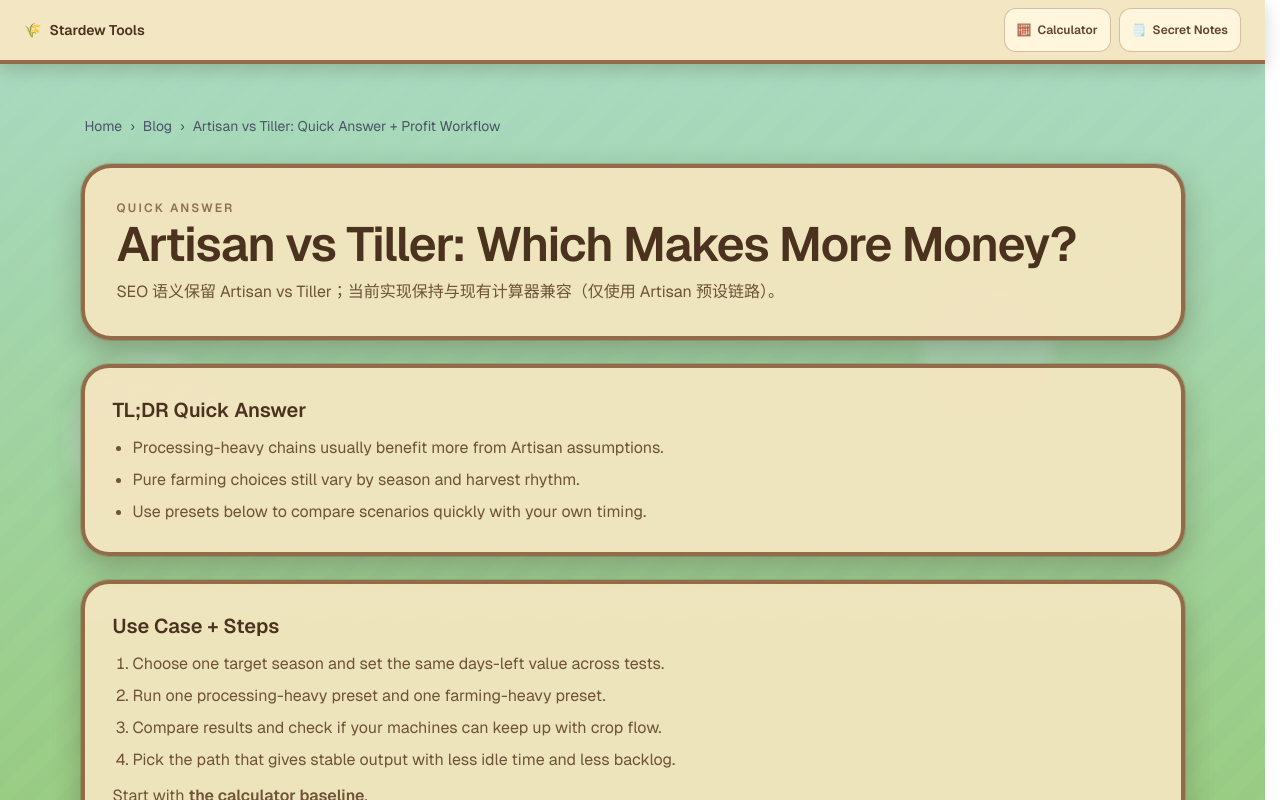
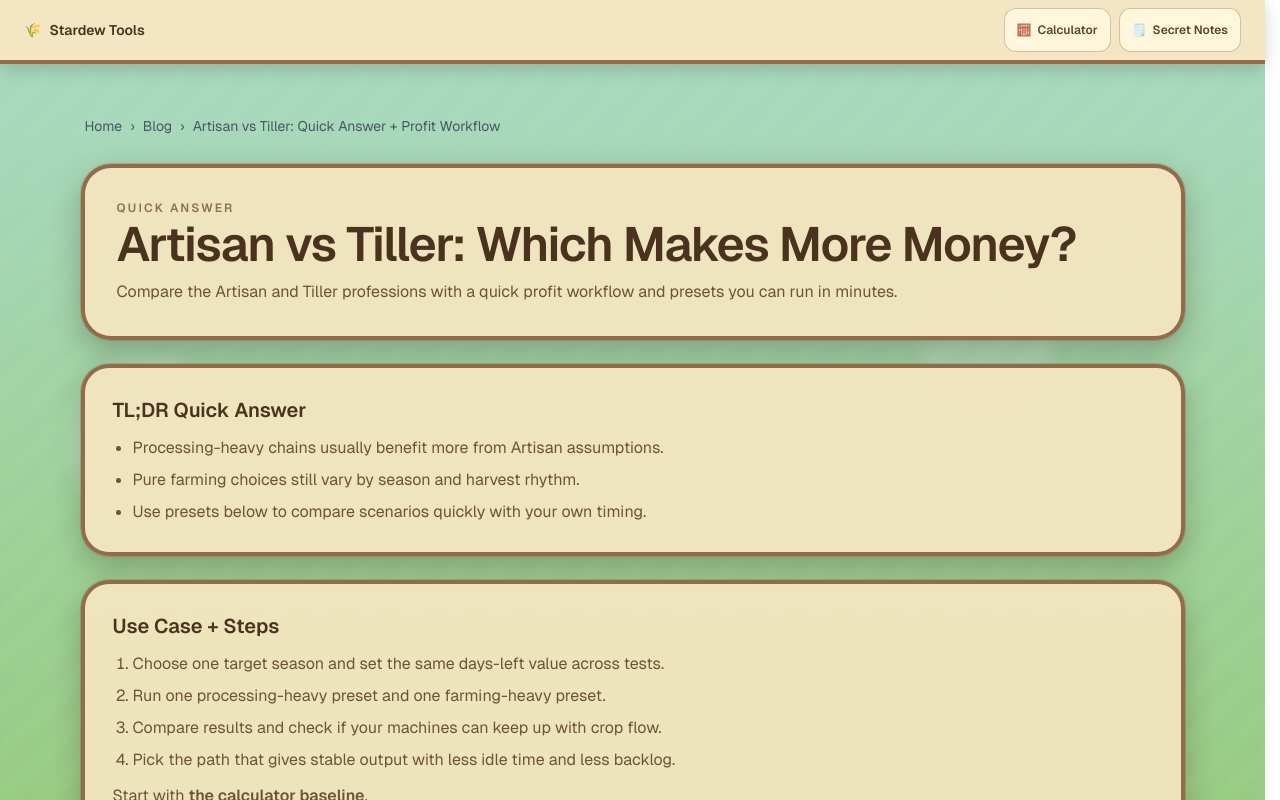
Before and after one commit to yuzhoudabaozhayujiamigou-cloud/stardew-tools, a Next.js app in the folder stardew-tools/: page /blog/artisan-vs-tiller-quick-answer in a window 1280 px wide. Shown: the top 800 px of the page. Built offline with nearby package versions, Linux system fonts and the light colour scheme.

Commit message:
fix(seo): remove leaked debug text on artisan vs tiller page

```diff
--- a/stardew-tools/src/app/blog/artisan-vs-tiller-quick-answer/page.tsx
+++ b/stardew-tools/src/app/blog/artisan-vs-tiller-quick-answer/page.tsx
@@ -89,7 +89,7 @@ export default function ArtisanVsTillerQuickAnswerPage() {
               Artisan vs Tiller: Which Makes More Money?
             </h1>
             <p className="mt-3 text-sm leading-6 text-[#5f4228]/90 sm:text-base">
-              SEO 语义保留 Artisan vs Tiller；当前实现保持与现有计算器兼容（仅使用 Artisan 预设链路）。
+              Compare the Artisan and Tiller professions with a quick profit workflow and presets you can run in minutes.
             </p>
           </header>
 
```
